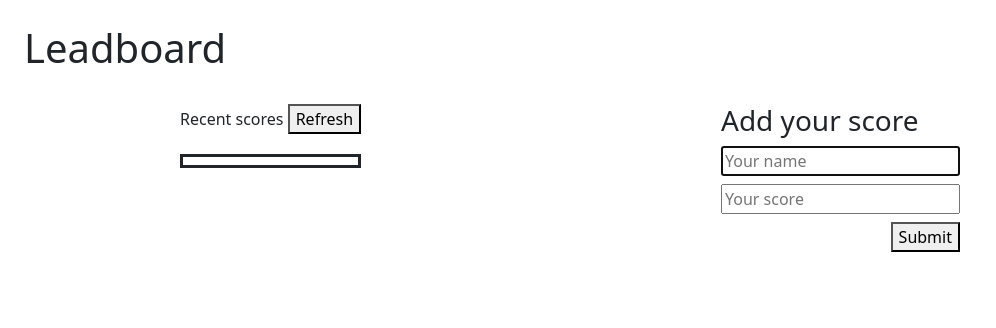
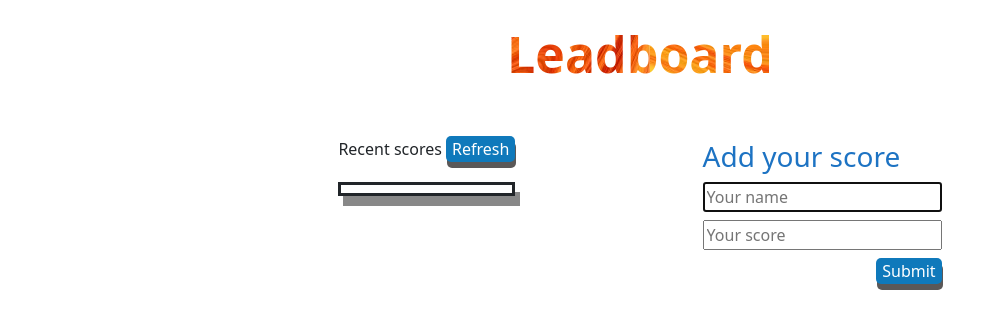
Before and after one commit to saikatgpae/leaderboard, a website built with webpack: page src/index.html in a window 1280 px wide. Shown: the whole page, without its empty margins (0-996 px from the left). Built offline with nearby package versions, Linux system fonts and the light colour scheme; no server answers.

Commit message:
Add style to the page.

```diff
--- a/src/index.html
+++ b/src/index.html
@@ -7,21 +7,25 @@
     <title>Leadboard</title>
 </head>
 <body>
-    <h1 class="p-4">Leadboard</h1>
-    <main class="d-flex container justify-content-around m-0 p-0">
+    <div class="">
+        <div class="main-content p-4">
+            <h1 class="">Leadboard</h1>
+        </div>
+        <main class="main justify-content-center mt-1 p-3">
             <section class="score">
                 <label for="refresh">Recent scores</label>
-            <button id="refresh" type="button">Refresh</button>
+                <button class="button" id="refresh" type="button">Refresh</button>
                 <div class="scores border border-3 border-dark d-flex flex-column p-1"></div>
             </section>
-        <section class="add-score">
-            <h3>Add your score</h3>
+            <section class="add-score mt-1 mb-4">
+                <h3 class="add-score">Add your score</h3>
                 <form action="#" class="d-flex flex-column">
-                <div><input type="text" placeholder="Your name" class="" id="name" autofocus></div>
-                <div class="mt-2"><input type="text" placeholder="Your score" class="" id="score"></div>
-                <div class="mt-2"><button class="submit-button" id="submit">Submit</button></div>
+                    <div><input type="text" placeholder="Your name" class="" id="name" autofocus required autocomplete="off"></div>
+                    <div class="mt-2"><input type="text" placeholder="Your score" class="" id="score" required autocomplete="off"></div>
+                    <div class="mt-2"><button class="button" id="submit" type="button">Submit</button></div>
                 </form>
             </section>
         </main>
+    </div>
 </body>
 </html>
--- a/src/style.css
+++ b/src/style.css
@@ -1,12 +1,56 @@
+.main-content h1 {
+  text-align: center;
+  background-image: url('./images/word_background.jpeg');
+  -webkit-background-clip: text;
+  color: transparent;
+  font-weight: 900;
+  font-size: 50px;
+}
+
+.main {
+  display: flex;
+  flex-direction: column-reverse;
+}
+
 .scores {
   margin-top: 20px;
   font-size: 1rem;
+  box-shadow: 5px 10px #888;
 }
 
 .score small:nth-child(odd) {
   background-color: rgb(213, 226, 222);
 }
 
-.submit-button {
-  float: right;
+.button {
+  box-shadow: 1px 6px rgb(90, 88, 88);
+  border-radius: 5px;
+  background-color: #0f79bb;
+  color: white;
+  border: none;
 }
+
+.button:hover { background-color: #064f7c; }
+
+.button:active {
+  background-color: #064f7c;
+  box-shadow: 0 5px rgb(90, 88, 88);
+  transform: translateY(1px);
+}
+
+.add-score {
+  color: rgb(29, 115, 195);
+}
+
+@media screen and (min-width: 768px) {
+  .main {
+    display: flex;
+    flex-direction: row;
+    text-align: left;
+    gap: 15%;
+  }
+
+  #submit {
+    float: right;
+  }
+}
```
Also changed, not shown: src/images/word_background.jpeg (added). Lines whose indentation alone changed are shown as unchanged.
